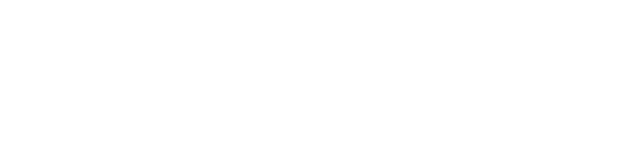
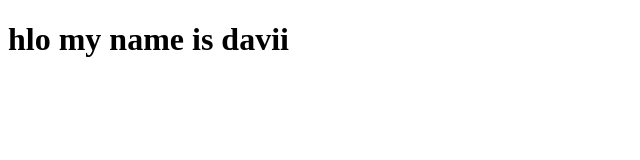
Before and after one commit to davinderbhola/Demo, a plain HTML site: page index.html in a window 1280 px wide. Shown: the whole page, without its empty margins (0-640 px from the left). Drawn offline with Linux system fonts and the light colour scheme.

Commit message:
new tag add

```diff
--- a/index.html
+++ b/index.html
@@ -6,6 +6,6 @@
     <title>sample code</title>
 </head>
 <body>
-
+    <h1 class="new h1">hlo my name is davii</h1>
 </body>
 </html>
```
